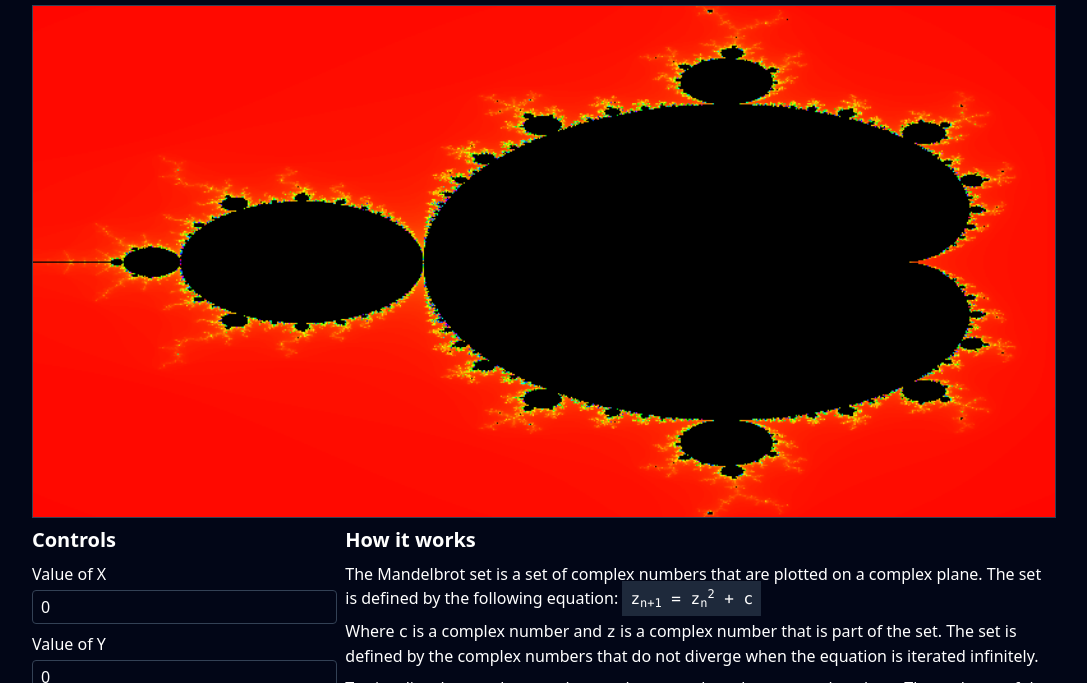
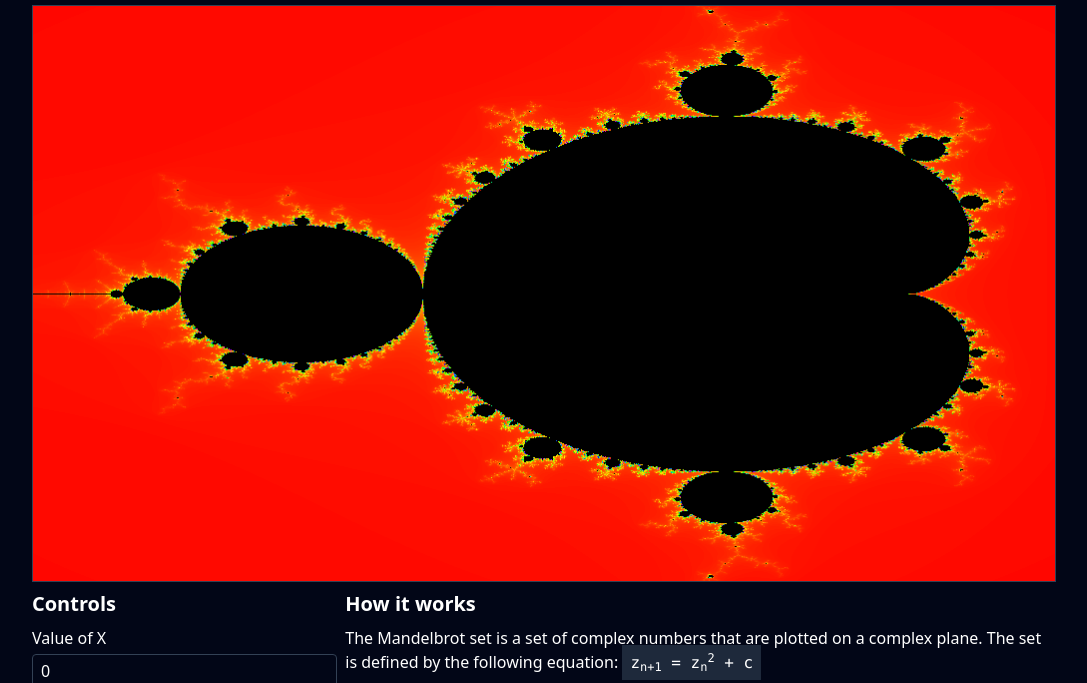
Before and after one commit to Gustas2077/The-M.S.V., a website built with Vite: page index.html in a window 1280 px wide. Shown: the part 95-778 px from the top of the page, without its empty margins (96-1183 px from the left). Built offline with nearby package versions, Linux system fonts and the light colour scheme.

Commit message:
Updated canvas

```diff
--- a/index.html
+++ b/index.html
@@ -17,8 +17,8 @@
 			<section class="flex flex-col gap-2 max-w-5xl">
 				<canvas
 					class="border border-slate-700"
-					width="800"
-					height="400"
+					width="1024"
+					height="576"
 					data-canvas
 				></canvas>
 				<div class="flex gap-2">
```
